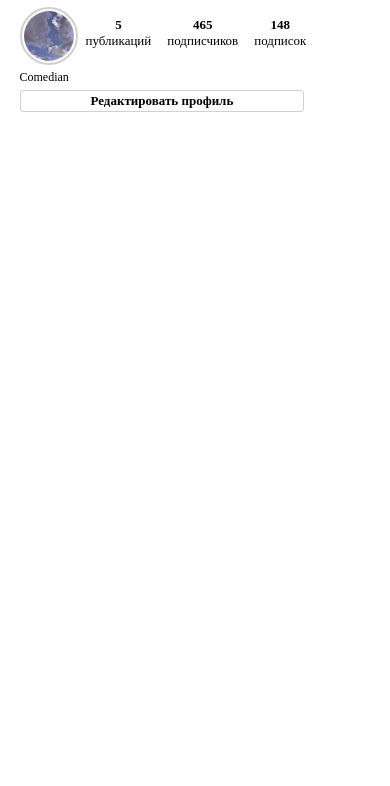
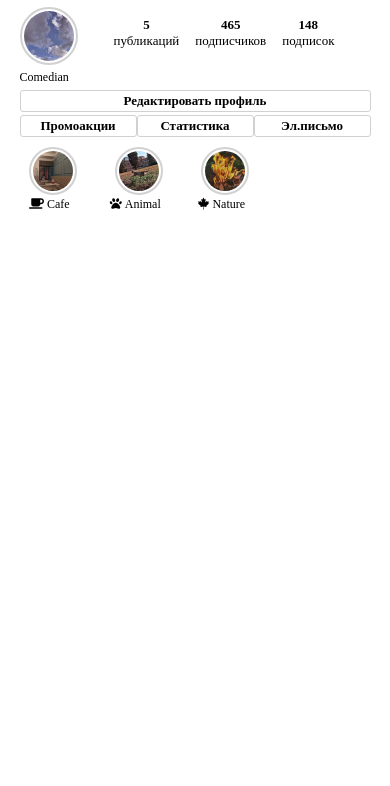
Before and after one commit to Lily326-ux/scss-practice, a website: page src/index.html in a window 390 px wide. Shown: the part 58-844 px from the top of the page. Drawn offline with nearby package versions, Linux system fonts and the light colour scheme; files that its build step writes are made by us from their sources.

Commit message:
main_forMobile

```diff
--- a/src/main/main.html
+++ b/src/main/main.html
@@ -27,7 +27,7 @@
     </div>
   </div>
 </div>
-<!--<div class="container_for_stories">
+<div class="container_for_stories">
   <div class="stories">
     <div class="stories_info">
         <img class="stories_info__img" src="./img/photo_2020-10-15_15-50-09.jpg" alt="cafe">
@@ -51,4 +51,4 @@
        </div>
      </div>
   </div>
-</div>-->
+</div>
--- a/src/main/main_forMobile.html
+++ b/src/main/main_forMobile.html
@@ -24,11 +24,19 @@
       <div class="main-content_for_mobile__edit">
         <div class="main-content_for_mobile__edit_profile">
           <a class="main-content_for_mobile__edit_profile__button" href="./settings.html">
-            <b>Редактировать профиль</b>
+            <b class="main-content_for_mobile__edit_profile__button_bold">Редактировать профиль</b>
          </a>
         </div>
         <div class="main-content_for_mobile__edit_connection">
-
+          <a class="main-content_for_mobile__edit_connection__button" href="#">
+            <b class="main-content_for_mobile__edit_connection__button_bold">Промоакции</b>
+          </a>
+          <a class="main-content_for_mobile__edit_connection__button" href="#">
+            <b class="main-content_for_mobile__edit_connection__button_bold">Статистика</b>
+          </a>
+          <a class="main-content_for_mobile__edit_connection__button" href="#">
+            <b class="main-content_for_mobile__edit_connection__button_bold">Эл.письмо</b>
+          </a>
         </div>
       </div>
     </div>
--- a/src/scss/main/_main.scss
+++ b/src/scss/main/_main.scss
@@ -99,6 +99,12 @@
 .container_for_stories {
   margin: 0 auto;
   width: 70%;
+  @include width991px {
+    width: 80%;
+  }
+  @include width767px {
+    width: 95%;
+  }
 }
 
 .stories {
@@ -112,18 +118,34 @@
       padding: 2px;
       cursor: pointer;
       margin: 0px 19px 0px 19px;
+      @include width991px {
+        width: 65px;
+      }
+      @include width575px {
+        width: 40px;
+      }
     }
     &__content {
       @include flexbox(flex, row, none, none, baseline);
       padding-right: 7px;
+      @include width575px {
+
+      }
       &_icon {
         font-size: 14px;
         padding-top: 9px;
         padding-right: 3px;
+        @include width575px {
+          font-size: 12px;
+          padding-top: 3px;
+        }
       }
       &_text {
         text-decoration: none;
         color: $--color-primary-3;
+        @include width575px {
+          font-size: 12px;
+        }
       }
     }
   }
--- a/src/scss/main/_main_forMobile.scss
+++ b/src/scss/main/_main_forMobile.scss
@@ -43,6 +43,8 @@
     }
     &_followers {
       display: flex;
+      flex: 1;
+      justify-content: center;
       &_items {
         display: flex;
         flex-direction: column;
@@ -60,16 +62,39 @@
   &__edit {
     display: flex;
     flex-direction: column;
+    padding-bottom: 10px;
     &_profile {
       display: flex;
       padding-top: 5px;
       &__button {
+        display: flex;
+        flex: 1;
         text-decoration: none;
         color: $--color-primary-3;
         border: 1px solid $--color-primary-2;
-        padding: 2px 70px;
+        padding: 2px 0px;
         border-radius: 3px;
         font-size: 13px;
+        &_bold {
+          margin: 0 auto;
+        }
+      }
+    }
+    &_connection {
+      display: flex;
+      padding-top: 3px;
+      &__button {
+        display: flex;
+        flex: 1;
+        text-decoration: none;
+        color: $--color-primary-3;
+        border: 1px solid $--color-primary-2;
+        padding: 2px 0px;
+        border-radius: 3px;
+        font-size: 13px;
+        &_bold {
+          margin: 0 auto;
+        }
       }
     }
   }
--- a/src/scss/partials/_header.scss
+++ b/src/scss/partials/_header.scss
@@ -41,6 +41,9 @@ header {
     }
     &__item i {
       font-size: 23px;
+      @include width767px {
+        font-size: 20px;
+      }
     }
 
   }
```
